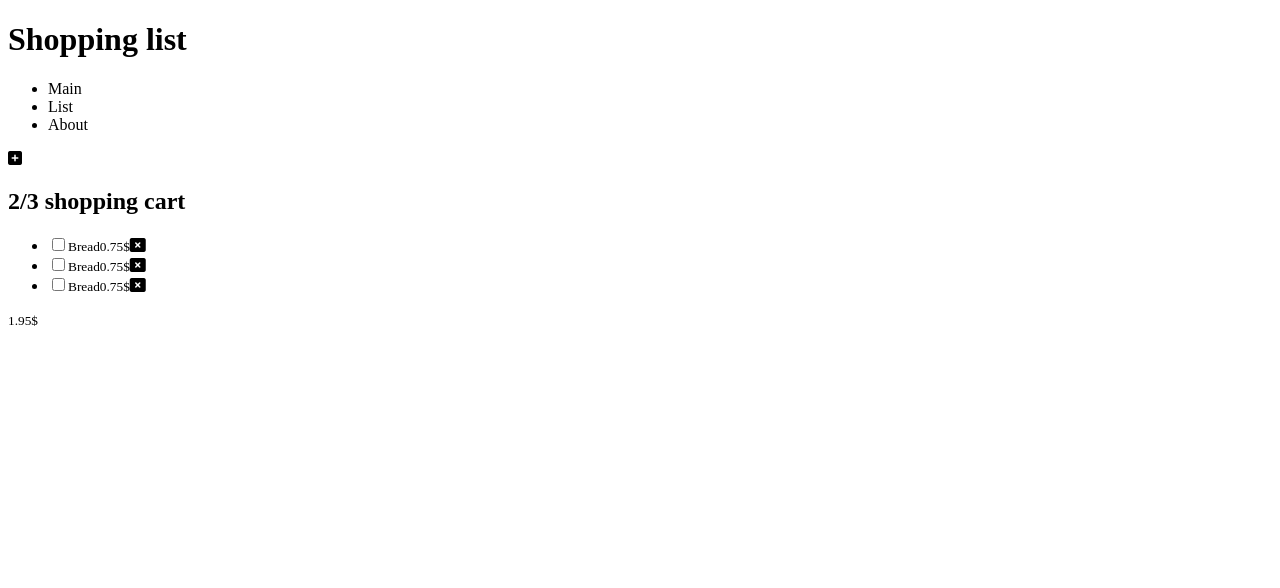
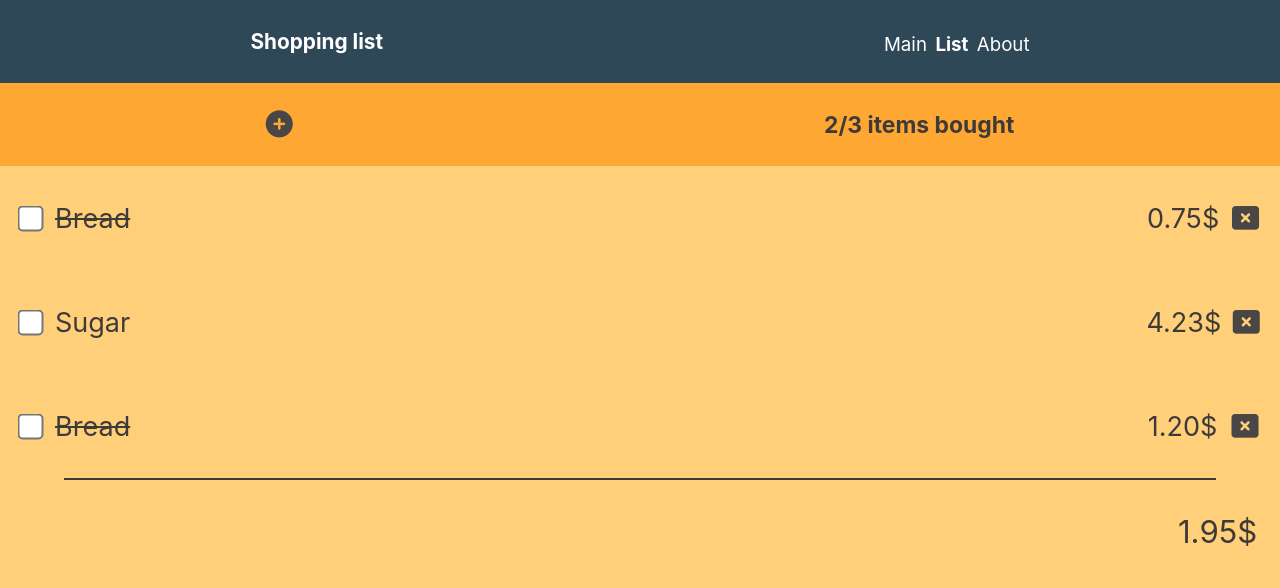
Before and after one commit to Alonsoe44/challenge4-EmilianoPolanco, a plain HTML site: page index.html in a window 1280 px wide. Drawn offline with Linux system fonts and the light colour scheme.

Commit message:
Visuals from main page added

```diff
--- a/index.html
+++ b/index.html
@@ -4,41 +4,65 @@
         <meta charset="UTF-8" />
         <meta http-equiv="X-UA-Compatible" content="IE=edge" />
         <meta name="viewport" content="width=device-width, initial-scale=1.0" />
-        <title>Document</title>
+        <link rel="icon" type="image/png" href="shopping-favicon.png" />
+        <title>Shopping card</title>
+        <link rel="stylesheet" href="style.css" />
         <script
             src="https://kit.fontawesome.com/4a193771ff.js"
             crossorigin="anonymous"
         ></script>
     </head>
     <body>
-        <header>
-            <h1>Shopping list</h1>
-            <ul>
-                <li>Main</li>
-                <li>List</li>
-                <li>About</li>
-            </ul>
+        <header class="top-menu">
+            <h1 class="top-menu__title">Shopping list</h1>
+            <nav>
+                <ul>
+                    <li class="top-menu__navegation-box"><a>Main</a></li>
+                    <li class="top-menu__navegation-box bold"><a>List</a></li>
+                    <li class="top-menu__navegation-box"><a>About</a></li>
+                </ul>
+            </nav>
         </header>
-        <main>
-            <section>
-                <i class="fas fa-plus-square"></i><icon></icon>
-                <h2>2/3 shopping cart</h2>
+        <main class="card-body">
+            <section class="card-body__summary-bar">
+                <i class="fas fa-plus-circle"></i>
+                <h2 class="card-body__summary-text">2/3 items bought</h2>
             </section>
             <ul>
-                <li>
-                    <input type="checkbox" /><small>Bread</small
-                    ><small>0.75$</small><i class="fas fa-window-close"></i>
+                <li class="card-body__item">
+                    <div class="left-info">
+                        <input class="checkboxx" type="checkbox" /><small
+                            class="tached"
+                            >Bread</small
+                        >
+                    </div>
+                    <div class="right-info">
+                        <small>0.75$</small><i class="fas fa-window-close"></i>
+                    </div>
                 </li>
-                <li>
-                    <input type="checkbox" /><small>Bread</small
-                    ><small>0.75$</small><i class="fas fa-window-close"></i>
+                <li class="card-body__item">
+                    <div class="left-info">
+                        <input type="checkbox" /><small>Sugar</small>
+                    </div>
+                    <div class="right-info">
+                        <small>4.23$</small><i class="fas fa-window-close"></i>
+                    </div>
                 </li>
-                <li>
-                    <input type="checkbox" /><small>Bread</small
-                    ><small>0.75$</small><i class="fas fa-window-close"></i>
+                <li class="card-body__item">
+                    <div class="left-info">
+                        <input type="checkbox" /><small class="tached"
+                            >Bread</small
+                        >
+                    </div>
+                    <div class="right-info">
+                        <small>1.20$</small><i class="fas fa-window-close"></i>
+                    </div>
                 </li>
             </ul>
-            <small>1.95$</small>
+            <div class="line-separator"></div>
+            <div class="flex-end">
+                <small class="card-body__total-price">1.95$</small>
+            </div>
         </main>
     </body>
 </html>
--- /dev/null
+++ b/style.css
@@ -0,0 +1,104 @@
+* {
+    margin: 0;
+    padding: 0;
+    box-sizing: 0;
+    font-size: 1.3rem;
+}
+body {
+    background-color: rgb(255, 208, 121);
+    color: rgb(63, 58, 58);
+    font-family: -apple-system, BlinkMacSystemFont, "Segoe UI", Roboto,
+        Helvetica, Arial, sans-serif, "Apple Color Emoji", "Segoe UI Emoji",
+        "Segoe UI Symbol";
+}
+.top-menu {
+    background-color: #2f4858;
+    display: flex;
+    justify-content: space-around;
+    height: 4rem;
+    align-items: center;
+}
+.top-menu__title {
+    font-size: 1rem;
+    color: white;
+}
+a {
+    text-decoration: none;
+    color: white;
+    font-size: 0.9rem;
+}
+
+.top-menu__navegation-box {
+    list-style: none outside none;
+}
+nav ul {
+    display: flex;
+    width: 7rem;
+    justify-content: space-between;
+}
+h2 {
+    font-size: 1.1rem;
+}
+.card-body__summary-bar {
+    display: flex;
+    height: 4rem;
+    background-color: rgb(255, 167, 51);
+    justify-content: space-around;
+    align-items: center;
+}
+.card-body {
+    display: flex;
+    flex-direction: column;
+    background-color: rgb(255, 208, 121);
+}
+.card-body__item {
+    display: flex;
+    height: 5rem;
+    background-color: rgb(255, 208, 121);
+    font-size: 2rem;
+    justify-content: space-between;
+    align-items: center;
+}
+.left-info {
+    display: flex;
+    width: 6rem;
+    justify-content: space-around;
+    align-items: center;
+    margin-left: 0.7rem;
+}
+.right-info {
+    display: flex;
+    width: 6rem;
+    justify-content: space-around;
+    align-items: center;
+    margin-right: 0.7rem;
+}
+.flex-end {
+    align-self: flex-end;
+    height: 5rem;
+    justify-content: center;
+    display: flex;
+    width: 6rem;
+}
+.card-body__total-price {
+    align-self: center;
+    font-size: 1.5rem;
+}
+.line-separator {
+    height: 0.1rem;
+    width: 90%;
+    align-self: center;
+    background-color: rgb(63, 58, 58);
+}
+i {
+    color: rgb(73, 70, 70);
+}
+.bold {
+    font-weight: bold;
+}
+input[type="checkbox"] {
+    transform: scale(2);
+}
+.tached {
+    text-decoration: line-through;
+}
```
Also changed, not shown: form.html (+1 -0 lines), shopping-favicon.png (added).
